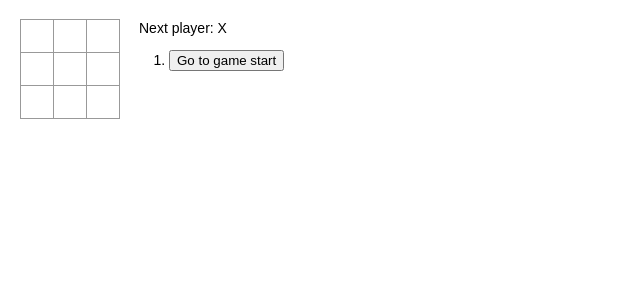
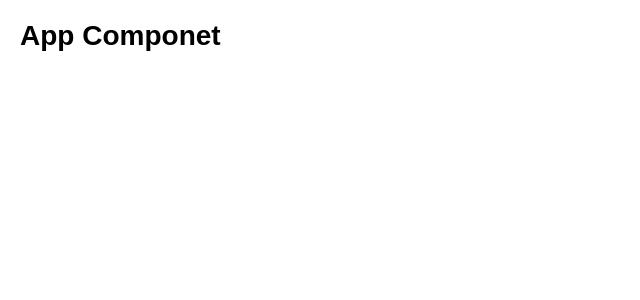
Before and after one commit to tahmid-tanzim/react-kickstart, a React (Create React App) app: page / in a window 1280 px wide. Shown: the top 300 px of the page, without its empty margins (0-640 px from the left). Built offline with nearby package versions, Linux system fonts and the light colour scheme.

Commit message:
Register Service Worker

```diff
--- a/package.json
+++ b/package.json
@@ -5,7 +5,9 @@
   "dependencies": {
     "react": "^16.2.0",
     "react-dom": "^16.2.0",
-    "react-scripts": "1.1.1"
+    "react-redux": "^5.0.7",
+    "react-scripts": "1.1.1",
+    "redux": "^3.7.2"
   },
   "scripts": {
     "start": "react-scripts start",
--- /dev/null
+++ b/src/App.js
@@ -0,0 +1,13 @@
+import React, {Component} from 'react';
+
+class App extends Component {
+    render() {
+        return (
+            <div>
+                <h1> App Componet</h1>
+            </div>
+        );
+    }
+}
+
+export default App;
--- a/src/index.js
+++ b/src/index.js
@@ -2,137 +2,13 @@ import React from 'react';
 import ReactDOM from 'react-dom';
 import './index.css';
 
-function Square(props) {
-    return (
-        <button className="square"
-                onClick={props.onClick}>
-            {props.value}
-        </button>
-    );
-}
-
-class Board extends React.Component {
-    renderSquare(i) {
-        return (
-            <Square
-            value={this.props.squares[i]}
-            onClick={() => this.props.onClick(i)}/>
-        );
-    }
-
-    render() {
-        return (
-            <div>
-                <div className="board-row">
-                    {this.renderSquare(0)}
-                    {this.renderSquare(1)}
-                    {this.renderSquare(2)}
-                </div>
-                <div className="board-row">
-                    {this.renderSquare(3)}
-                    {this.renderSquare(4)}
-                    {this.renderSquare(5)}
-                </div>
-                <div className="board-row">
-                    {this.renderSquare(6)}
-                    {this.renderSquare(7)}
-                    {this.renderSquare(8)}
-                </div>
-            </div>
-        );
-    }
-}
-
-class Game extends React.Component {
-    constructor(props) {
-        super(props);
-        this.state = {
-            history: [{
-                squares: Array(9).fill(null),
-            }],
-            stepNumber: 0,
-            xIsNext: true,
-        };
-    }
-
-    handleClick(i) {
-        const history = this.state.history.slice(0, this.state.stepNumber + 1);
-        const current = history[history.length - 1];
-        const squares = current.squares.slice();
-        if (calculateWinner(squares) || squares[i]) {
-            return;
-        }
-        squares[i] = this.state.xIsNext ? 'X' : 'O';
-        this.setState({
-            history: history.concat([{squares}]),
-            stepNumber: history.length,
-            xIsNext: !this.state.xIsNext
-        });
-    }
-
-    jumpTo(step) {
-        this.setState({
-            stepNumber: step,
-            xIsNext: (step % 2) === 0,
-        });
-    }
-
-    render() {
-        const history = this.state.history;
-        const current = history[this.state.stepNumber];
-        const winner = calculateWinner(current.squares);
-
-        const moves = history.map((step, move) => {
-            const desc = move ?
-                'Go to move #' + move :
-                'Go to game start';
-            return (
-                <li key={move}>
-                    <button onClick={() => this.jumpTo(move)}>{desc}</button>
-                </li>
-            );
-        });
-
-        const status = winner ? `Winner: ${winner}` : `Next player: ${this.state.xIsNext ? 'X' : 'O'}`;
-
-        return (
-            <div className="game">
-                <div className="game-board">
-                    <Board squares={current.squares}
-                           onClick={(i) => this.handleClick(i)}/>
-                </div>
-                <div className="game-info">
-                    <div>{status}</div>
-                    <ol>{moves}</ol>
-                </div>
-            </div>
-        );
-    }
-}
+import App from './App';
+import registerServiceWorker from './registerServiceWorker';
 
 // ========================================
 
 ReactDOM.render(
-    <Game/>,
+    <App/>,
     document.getElementById('root')
 );
-
-function calculateWinner(squares) {
-    const lines = [
-        [0, 1, 2],
-        [3, 4, 5],
-        [6, 7, 8],
-        [0, 3, 6],
-        [1, 4, 7],
-        [2, 5, 8],
-        [0, 4, 8],
-        [2, 4, 6],
-    ];
-    for (let i = 0; i < lines.length; i++) {
-        const [a, b, c] = lines[i];
-        if (squares[a] && squares[a] === squares[b] && squares[a] === squares[c]) {
-            return squares[a];
-        }
-    }
-    return null;
-}
+registerServiceWorker();
--- /dev/null
+++ b/src/registerServiceWorker.js
@@ -0,0 +1,117 @@
+// In production, we register a service worker to serve assets from local cache.
+
+// This lets the app load faster on subsequent visits in production, and gives
+// it offline capabilities. However, it also means that developers (and users)
+// will only see deployed updates on the "N+1" visit to a page, since previously
+// cached resources are updated in the background.
+
+// To learn more about the benefits of this model, read https://goo.gl/KwvDNy.
+// This link also includes instructions on opting out of this behavior.
+
+const isLocalhost = Boolean(
+    window.location.hostname === 'localhost' ||
+    // [::1] is the IPv6 localhost address.
+    window.location.hostname === '[::1]' ||
+    // 127.0.0.1/8 is considered localhost for IPv4.
+    window.location.hostname.match(
+        /^127(?:\.(?:25[0-5]|2[0-4][0-9]|[01]?[0-9][0-9]?)){3}$/
+    )
+);
+
+export default function register() {
+    if (process.env.NODE_ENV === 'production' && 'serviceWorker' in navigator) {
+        // The URL constructor is available in all browsers that support SW.
+        const publicUrl = new URL(process.env.PUBLIC_URL, window.location);
+        if (publicUrl.origin !== window.location.origin) {
+            // Our service worker won't work if PUBLIC_URL is on a different origin
+            // from what our page is served on. This might happen if a CDN is used to
+            // serve assets; see https://github.com/facebookincubator/create-react-app/issues/2374
+            return;
+        }
+
+        window.addEventListener('load', () => {
+            const swUrl = `${process.env.PUBLIC_URL}/service-worker.js`;
+
+            if (isLocalhost) {
+                // This is running on localhost. Lets check if a service worker still exists or not.
+                checkValidServiceWorker(swUrl);
+
+                // Add some additional logging to localhost, pointing developers to the
+                // service worker/PWA documentation.
+                navigator.serviceWorker.ready.then(() => {
+                    console.log(
+                        'This web app is being served cache-first by a service ' +
+                        'worker. To learn more, visit https://goo.gl/SC7cgQ'
+                    );
+                });
+            } else {
+                // Is not local host. Just register service worker
+                registerValidSW(swUrl);
+            }
+        });
+    }
+}
+
+function registerValidSW(swUrl) {
+    navigator.serviceWorker
+    .register(swUrl)
+    .then(registration => {
+        registration.onupdatefound = () => {
+            const installingWorker = registration.installing;
+            installingWorker.onstatechange = () => {
+                if (installingWorker.state === 'installed') {
+                    if (navigator.serviceWorker.controller) {
+                        // At this point, the old content will have been purged and
+                        // the fresh content will have been added to the cache.
+                        // It's the perfect time to display a "New content is
+                        // available; please refresh." message in your web app.
+                        console.log('New content is available; please refresh.');
+                    } else {
+                        // At this point, everything has been precached.
+                        // It's the perfect time to display a
+                        // "Content is cached for offline use." message.
+                        console.log('Content is cached for offline use.');
+                    }
+                }
+            };
+        };
+    })
+    .catch(error => {
+        console.error('Error during service worker registration:', error);
+    });
+}
+
+function checkValidServiceWorker(swUrl) {
+    // Check if the service worker can be found. If it can't reload the page.
+    fetch(swUrl)
+    .then(response => {
+        // Ensure service worker exists, and that we really are getting a JS file.
+        if (
+            response.status === 404 ||
+            response.headers.get('content-type').indexOf('javascript') === -1
+        ) {
+            // No service worker found. Probably a different app. Reload the page.
+            navigator.serviceWorker.ready.then(registration => {
+                registration.unregister().then(() => {
+                    window.location.reload();
+                });
+            });
+        } else {
+            // Service worker found. Proceed as normal.
+            registerValidSW(swUrl);
+        }
+    })
+    .catch(() => {
+        console.log(
+            'No internet connection found. App is running in offline mode.'
+        );
+    });
+}
+
+export function unregister() {
+    if ('serviceWorker' in navigator) {
+        navigator.serviceWorker.ready.then(registration => {
+            registration.unregister();
+        });
+    }
+}
```
Also changed, not shown: 2 other files (tests, documents, lock files or other folders).
